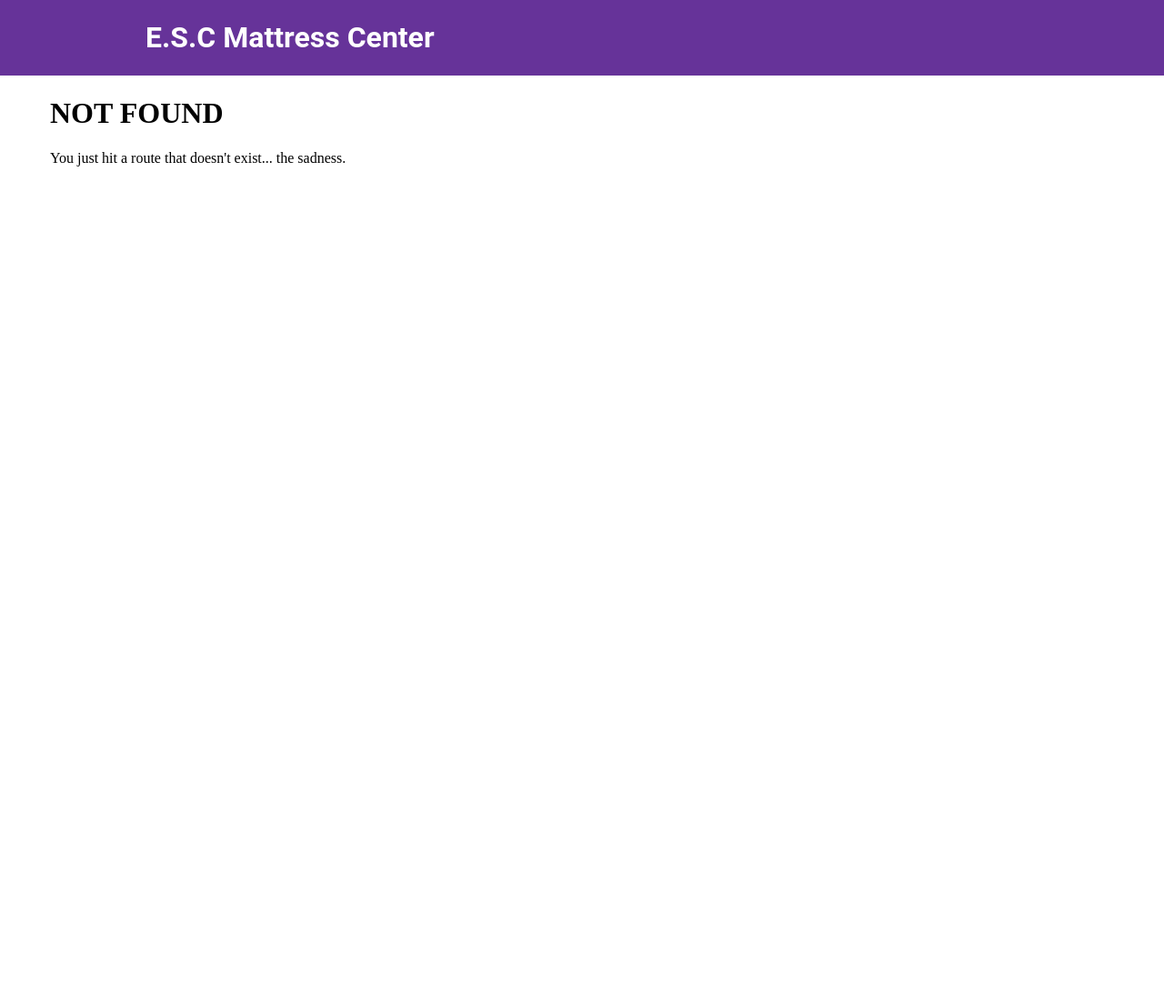
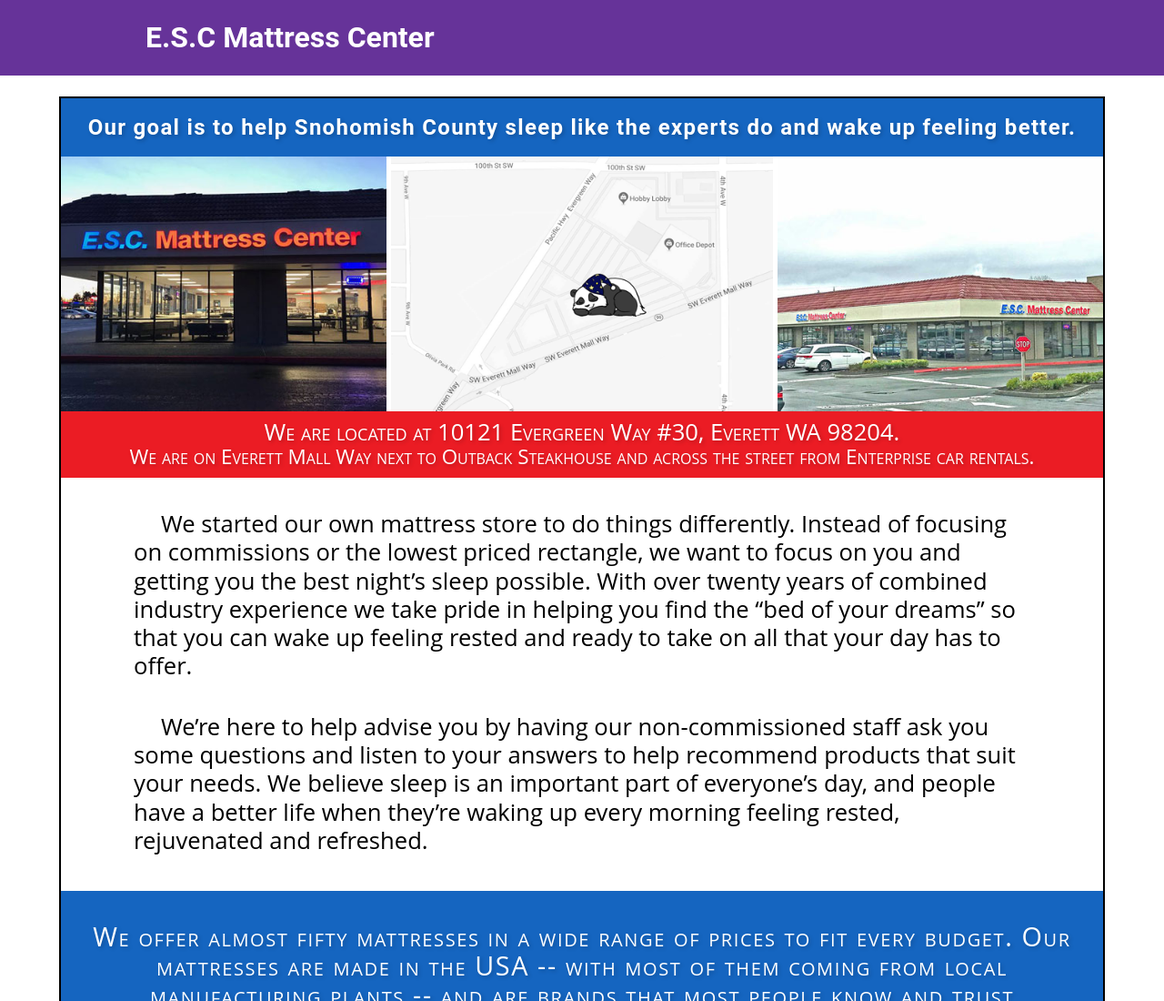
Before and after one commit to wildpow/gatsby-esc-v2, a Gatsby site: page /about in a window 1280 px wide. Before the commit this address had no page. Shown: the top 1100 px of the page at 91% size. Before the commit the page ends 800 px from the top, so only its background shows below. Built offline with nearby package versions, Linux system fonts and the light colour scheme; Gatsby itself is replaced by a stand-in of ours.

Commit message:
About pages is working

```diff
--- /dev/null
+++ b/src/Styles/AboutStyles.js
@@ -0,0 +1,156 @@
+import styled from 'styled-components';
+import { Animation, FadeIn, FlexCol, FlexRow, MainFont1,
+  MainFont2, Blue, Red, TextShadow } from '../Styles/MainStyles';
+
+export const Main = FlexCol.extend`
+  animation-name: ${FadeIn};
+  ${Animation}
+  margin-top: 15px;
+  border: 2px solid black;
+  box-shadow: 0 10px 6px -6px rgba(119, 119, 119, .9);
+  @media(min-width:1200px) { margin-left: 10px; margin-right: 10px; }
+`;
+
+export const PicHolder = FlexRow.extend`
+  justify-content: space-between;
+  @media(min-width: 640px) { justify-content: space-around; }
+  @media(min-width: 768px) { justify-content: space-between; }
+`;
+
+export const StoreImg = styled.img`
+  color: white;
+  width: 105px;
+  height: 100px;
+  @media(min-width: 375px) { width: 110px; height: 100px; }
+  @media(min-width: 412px) { width: 125px; height:100px ; }
+  @media(min-width: 768px) { width: 218px; height: 200px; }
+  @media(min-width: 993px) { width: 288px; height: 230px; }
+  @media(min-width: 1200px) { width: 358px; height: 280px; }
+  @media(min-width: 1300px) { width: 383px; height: 300px; }
+  @media(min-width: 1400px) { width: 420px; height: 350px; }
+`;
+
+export const MapImg = styled.img`
+  color: white;
+  width: 120px;
+  height: 90px;
+  @media(min-width: 360px) { width: 130px; height: 100px; }
+  @media(min-width: 375px) { width: 135px; height: 100px; }
+  @media(min-width: 412px) { width: 145px; height: 100px; }
+  @media(min-width: 768px) { width: 250px; height: 200px; }
+  @media(min-width: 993px) { width: 340px; height: 230px; }
+  @media(min-width: 1200px) { width: 420px; height: 280px; }
+  @media(min-width: 1300px) { width: 470px; height: 300px; }
+  @media(min-width: 1400px) { width: 496px; height: 350px; }
+`;
+
+export const Address = styled.p`
+  font-family: ${MainFont2};
+  background: ${Red};
+  text-shadow: ${TextShadow};
+  color: white;
+  text-align: center;
+  font-size: .9rem;
+  padding: 10px;
+  line-height: 1.2rem;
+  margin-top: 0;
+  font-variant: small-caps;
+  margin-bottom: 0;
+  @media(min-width:768px) { font-size: 1.4rem; line-height: 1.5rem; }
+  @media(min-width:1200px) {line-height: 1.6rem; }
+`;
+
+export const Span = styled.span`
+  font-size: 1.2rem;
+  @media(min-width:768px) { font-size: 1.6rem; }
+`;
+
+export const RegularParagraph = styled.p`
+  font-family: ${MainFont2};
+  padding-left: 12px;
+  padding-right: 12px;
+  line-height: 1.4rem;
+  font-size: 1rem;
+  text-indent: 30px;
+  padding-top: 10px;
+  padding-bottom: 0px;
+  @media(min-width:768px) {
+    margin-bottom: 0;
+    padding-right: 60px;
+    padding-left: 60px;
+    font-size: 1.2rem;
+    line-height: 1.5rem;
+  }
+  @media(min-width:1024px) {
+    margin-bottom: 0;
+    padding-right: 80px;
+    padding-left: 80px;
+    font-size: 1.6rem;
+    line-height: 1.95rem;
+  }
+`;
+
+export const BlueWrapper = styled.div`
+  background-color: ${Blue};
+  color: white;
+  margin-top: 20px;
+  @media(min-width:1024px) { margin-top: 40px }
+`;
+
+export const SecondP = styled.p`
+  text-shadow: ${TextShadow};
+  font-family: ${MainFont2};
+  padding-left: 30px;
+  padding-right: 30px;
+  line-height: 1.6rem;
+  font-size: 1.3rem;
+  letter-spacing: .1rem;
+  font-variant: small-caps;
+  text-align: center;
+  padding-top: 5px;
+  padding-bottom: 5px;
+  @media(min-width:1024px) { line-height: 2rem; font-size: 1.8rem; }
+`;
+
+export const PopImg = styled.img`
+  color: white;
+  max-width: 19rem;
+  margin: auto;
+  @media(min-width: 360px) { max-width: 20rem; }
+  @media(min-width: 700px) { max-width: 50rem; }
+`;
+
+export const PopNameHolder = FlexRow.extend`
+  font-family: ${MainFont1};
+  justify-content: center;
+  font-size: 1rem;
+  @media(min-width: 700px) { font-size: 2rem; }
+`;
+
+
+export const Josh = styled.h4`
+  text-align: center;
+  padding-right: 26px;
+  padding-left: 20px;
+  margin-bottom: 10px;
+  @media(min-width: 768px) { padding-right: 50px; padding-left: 100px; }
+  @media(min-width:1024px) { padding-right: 50px; padding-left: 100px; }
+`;
+
+
+export const Bill = styled.h4`
+  margin-bottom: 10px;
+  text-align: center;
+  padding-right: 40px;
+  padding-left: 33px;
+  @media(min-width: 768px) { padding-right: 20px; padding-left: 60px; }
+  @media(min-width:1024px) { padding-right: 20px; padding-left: 60px; }
+`;
+export const Will = styled.h4`
+text-align: center;
+padding-right: 20px;
+padding-left: 20px;
+margin-bottom: 10px;
+@media(min-width: 768px) { padding-right: 50px; padding-left: 50px; }
+@media(min-width:1024px) { padding-right: 50px; padding-left: 50px; }
+`;
--- /dev/null
+++ b/src/Styles/MainStyles.js
@@ -0,0 +1,61 @@
+import styled, { keyframes } from "styled-components";
+//Site Wide default values and styles
+
+export const Blue = '#1565c0';
+export const Red = '#eb1c24';
+export const Border = '1px solid #eee';
+export const RedBorderBottom = '4px solid #eb1c24';
+export const TextShadow = '2px 2px 4px rgba(0, 0, 0, 0.2)';
+export const BoxShadow = '0 10px 6px -6px rgba(119, 119, 119, .6)';
+export const MainFont1 = `'Roboto', sans-serif`;
+export const MainFont2 = `'Open Sans', sans-serif`;
+export const Animation = `animation-duration: .5s; animation-fill-mode: both;`;
+
+export const FlexCol = styled.div`
+  display: flex;
+  flex-direction: column;
+`;
+
+export const FlexRow = styled.div`
+  display: flex;
+  flex-direction: Row;
+`;
+
+export const FadeIn = keyframes`
+  from { opacity: 0; }
+  to { opacity: 1; }
+`;
+
+export const H2 = styled.h2`
+  font-family: ${MainFont1};
+  text-shadow: ${TextShadow};
+  background-color: ${props => props.red ? '#eb1c24' : '#1565c0'};
+
+  text-align: center;
+  color: white;
+  margin: 0;
+  font-size: .9rem;
+  line-height: 1.1rem;
+  letter-spacing: .08rem;
+  padding: 12px 5px 12px 5px;
+  @media(min-width: 768px) {
+    font-size: 1.4rem;
+    padding-bottom: 16px;
+    padding-top: 16px;
+    line-height: 1.5rem;
+    }
+  @media(min-width: 1024px) {
+    font-size: 1.5rem;
+    padding-bottom: 20px;
+    padding-top: 20px;
+    }
+  @media(min-width: 1300px) {
+    font-size: 1.8rem;
+    letter-spacing: .1rem;
+    padding-right: 1px;
+    padding-left: 1px;
+    padding-top: 25px;
+    padding-bottom: 25px;
+    line-height: 1.8rem;
+    }
+`;
--- /dev/null
+++ b/src/pages/about.js
@@ -0,0 +1,76 @@
+import React from "react";
+// import Link from "gatsby-link";
+import { Main, PicHolder, StoreImg, MapImg,
+          Address, Span, RegularParagraph, BlueWrapper,
+          SecondP, PopImg, PopNameHolder, Bill, Josh, Will  } from '../Styles/AboutStyles';
+import { FlexCol, H2 } from '../Styles/MainStyles';
+import store1 from '../images/OutsideNightRatio.jpg';
+import store2 from '../images/OutsideDayRatio.jpg';
+import map from '../images/StoreMapRatio.png';
+import pop from '../images/funCo.png';
+
+import Layout from '../components/layout'
+
+
+export default () => (
+<Layout>
+  <Main>
+    <header>
+        <H2> Our goal is to help Snohomish County sleep like the experts do and wake up feeling better.</H2>
+    </header>
+
+    <PicHolder>
+      <StoreImg src={store1} alt="E.S.C Mattress Center store front in Everett Washington at night"/>
+      <MapImg src={map} alt="Map of our mattress store the showing the major cross streets of Pacific Hwy/ Evergreen Way and Everett Mall Way"/>
+      <StoreImg src={store2} alt="E.S.C Matttress Center store front from Everett Mall Way in Snohomish County"/>
+    </PicHolder>
+
+    <Address>
+      <Span>We are located at 10121 Evergreen Way #30, Everett WA 98204.</Span><br/>
+      We are on Everett Mall Way next to Outback Steakhouse
+      and across the street from Enterprise car rentals.
+    </Address>
+
+    <RegularParagraph>
+      We started our own mattress store to do things differently.  Instead of focusing on commissions or the lowest
+      priced rectangle, we want to focus on you and getting you the best night’s sleep possible.
+      With over twenty years of combined industry experience we take pride in helping you find the
+      “bed of your dreams” so that you can wake up feeling rested and ready to take on all that
+      your day has to offer.
+    </RegularParagraph>
+
+    <RegularParagraph>
+      We’re here to help advise you by having our non-commissioned staff
+      ask you some questions and listen to your answers to help recommend products that suit your needs.
+      We believe sleep is an important part of everyone’s day, and people have a better life when they’re waking
+      up every morning feeling rested, rejuvenated and refreshed.
+    </RegularParagraph>
+
+    <BlueWrapper>
+      <SecondP>
+        We offer almost fifty mattresses in a wide range of prices to fit every budget.  Our mattresses are made in the USA
+        -- with most of them coming from local manufacturing plants --
+        and are brands that most people know and trust <br/>(Sealy, Stearns & Foster, Tempur-Pedic).
+      </SecondP>
+    </BlueWrapper>
+
+    <RegularParagraph>
+      We are locally owned and operated, and use a highly rated local delivery service for our white glove delivery.
+      While our main area of focus is our local community, we can arrange delivery to most of Western Washington,
+      so if you’re willing to make the trip we’re probably willing to find a way to get your bed to you
+      (but you can always call ahead and check).  Come on down and visit us so we can help you start waking
+      up feeling great and “sleep like the experts do”.
+    </RegularParagraph>
+
+    <FlexCol>
+      <FlexCol>
+        <PopNameHolder>
+          <Bill>Bill</Bill><Josh>Joshua</Josh><Will>William</Will>
+        </PopNameHolder>
+        <PopImg src={pop} alt="FunCo toys of E.S.C Mattress Centers co-founders Bill, Joshua and William"/>
+      </FlexCol>
+    </FlexCol>
+
+  </Main>
+</Layout>
+);
--- a/src/pages/index.js
+++ b/src/pages/index.js
@@ -9,6 +9,7 @@
     <p>Welcome to your new Gatsby site.</p>
     <p>Now go build something great.</p>
     <Link to="/page-2/">Go to page 2</Link>
+    <Link to="/about/">Link</Link>
   </Layout>
 )
 
```
Also changed, not shown: src/Images/OutsideDayRatio.jpg (added), src/Images/OutsideNightRatio.jpg (added), src/Images/StoreMapRatio.png (added), src/Images/funCo.png (added).
